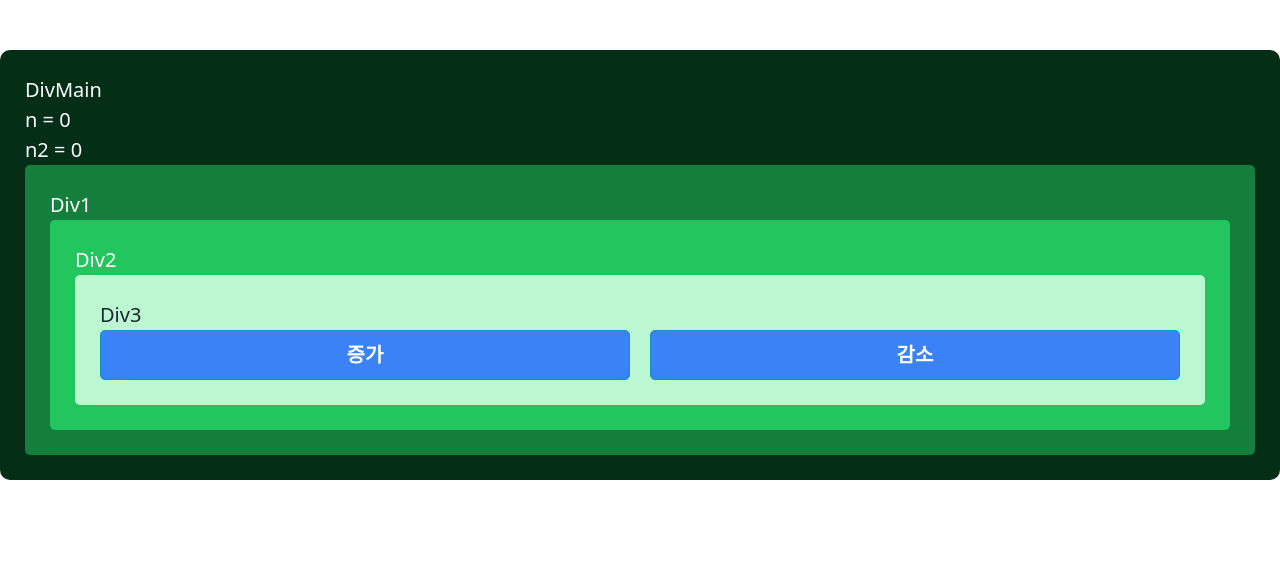
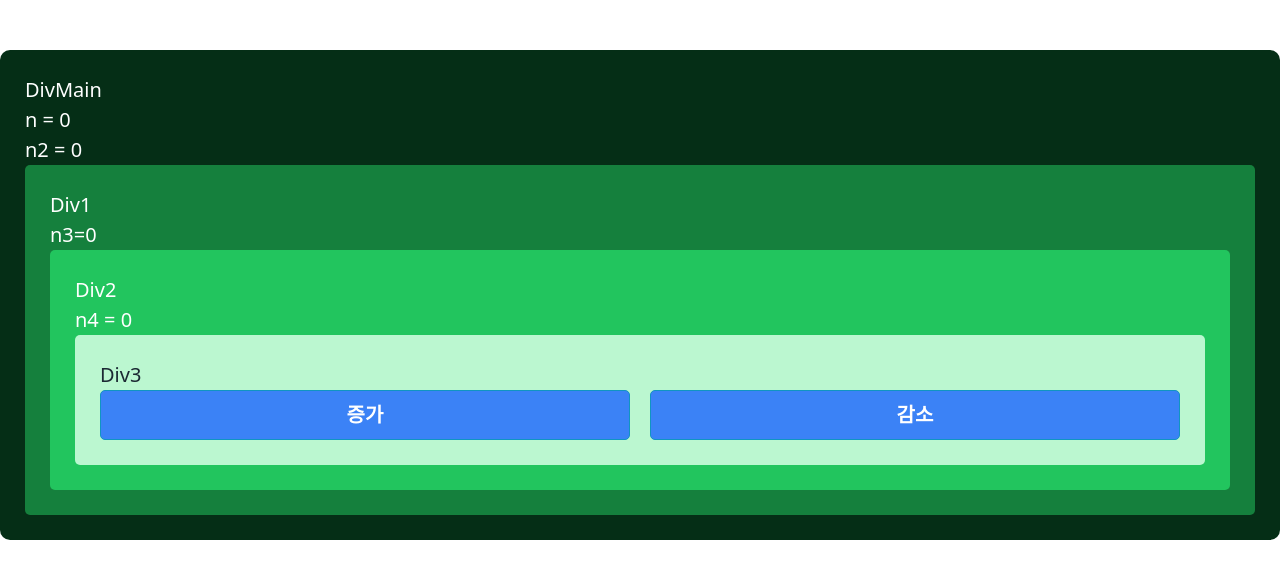
Before and after one commit to ynnij/k-digital-react, a React (Create React App) app: page / in a window 1280 px wide. Shown: the top 578 px of the page. Built offline with nearby package versions, Linux system fonts and the light colour scheme.

Commit message:
14 Recoil (상태 관리 라이브러리)

```diff
--- a/package.json
+++ b/package.json
@@ -12,6 +12,7 @@
     "react-icons": "^4.11.0",
     "react-router-dom": "^6.17.0",
     "react-scripts": "5.0.1",
+    "recoil": "^0.7.7",
     "web-vitals": "^2.1.4"
   },
   "scripts": {
--- /dev/null
+++ b/src/14/Div1.js
@@ -0,0 +1,16 @@
+import Div2 from "./Div2"
+import { DivAtom3 } from "./DivAtom";
+import { useRecoilValue } from "recoil";
+
+const Div1 = () => {
+  const n3 = useRecoilValue(DivAtom3);
+  return (
+    <div className="bg-green-700 rounded p-5">
+        Div1
+        <p className="text-white">n3={n3}</p>
+        <Div2/>
+    </div>
+  )
+}
+
+export default Div1
--- /dev/null
+++ b/src/14/Div2.js
@@ -0,0 +1,16 @@
+import Div3 from "./Div3"
+import { DivAtom4 } from "./DivAtom"
+import { useRecoilValue } from "recoil";
+
+const Div2 = () => {
+  const n4 = useRecoilValue(DivAtom4)
+  return (
+    <div className="bg-green-500 rounded p-5" >
+        Div2
+        <p className="text-white">n4 = {n4}</p>
+        <Div3 />
+    </div>
+  )
+}
+
+export default Div2
--- /dev/null
+++ b/src/14/Div3.js
@@ -0,0 +1,25 @@
+import { DivAtom } from "./DivAtom"
+import { useRecoilState } from "recoil"
+import ButtonBlue from "../common/ButtonBlue"
+
+
+const Div3 = () => {
+    const [n, setN] = useRecoilState(DivAtom);
+    const clickAdd=()=>{
+        setN(n+1);
+    }
+    const clickMinus = () =>{
+       setN(n-1)
+    }
+  return (
+    <div className="bg-green-200 rounded p-5">
+        <h1>Div3</h1>
+        <div className="grid grid-cols-2">
+            <ButtonBlue handleClick={clickAdd} caption={'증가'} />
+            <ButtonBlue handleClick={clickMinus} caption={'감소'}/>
+        </div>
+    </div>
+  )
+}
+
+export default Div3
--- /dev/null
+++ b/src/14/DivAtom.js
@@ -0,0 +1,27 @@
+import {atom, selector}  from "recoil";
+
+export const DivAtom = atom({
+    key : 'DivAtom',
+    default : 0
+});
+
+export const DivAtom2 = selector({
+    key : 'DivAtom2',
+    get : ({get}) => {
+        return get(DivAtom)*2 ;
+    }
+});
+
+export const DivAtom3 = selector({
+    key : 'DivAtom3',
+    get : ({get}) => {
+        return get(DivAtom)*3 ;
+    }
+});
+
+export const DivAtom4 = selector({
+    key : 'DivAtom4',
+    get : ({get}) => {
+        return get(DivAtom)*4 ;
+    }
+});
--- /dev/null
+++ b/src/14/DivMain.js
@@ -0,0 +1,18 @@
+import Div1 from "./Div1"
+import { DivAtom, DivAtom2 } from "./DivAtom";
+import { useRecoilValue } from "recoil"; // Atom 값을 가져오는 것
+
+const DivMain = () => {
+  const n = useRecoilValue(DivAtom);
+  const n2 = useRecoilValue(DivAtom2);
+  return (
+    <div className="container mt-10 bg-green-950 rounded-lg text-white p-5">
+      DivMain
+      <h1 className="text-white">n = {n}</h1>
+      <h1 className="text-white">n2 = {n2}</h1>
+      <Div1 />
+    </div>
+  )
+}
+
+export default DivMain
--- a/src/App.js
+++ b/src/App.js
@@ -12,8 +12,10 @@ import Busan from './09/Busan';
 import RouteMain from './10/RouteMain';
 //import Fcst from './11/Fcst';
 import Fcst from './12/Fcst';
-import DivMain from './13/DivMain'
-function App() {
+//import DivMain from './13/DivMain'
+import DivMain from './14/DivMain'
+import { RecoilRoot } from 'recoil';
+const App =() =>{
   return (
     // <Clock />
     // <Lotto />
@@ -28,7 +30,9 @@ function App() {
     //<RouteMain/>
     //<Fcst />
     //<Fcst />
-    <DivMain />
+    <RecoilRoot>
+      <DivMain />
+    </RecoilRoot>
   );
 }
 
```
Also changed, not shown: 1 other file (tests, documents, lock files or other folders).
